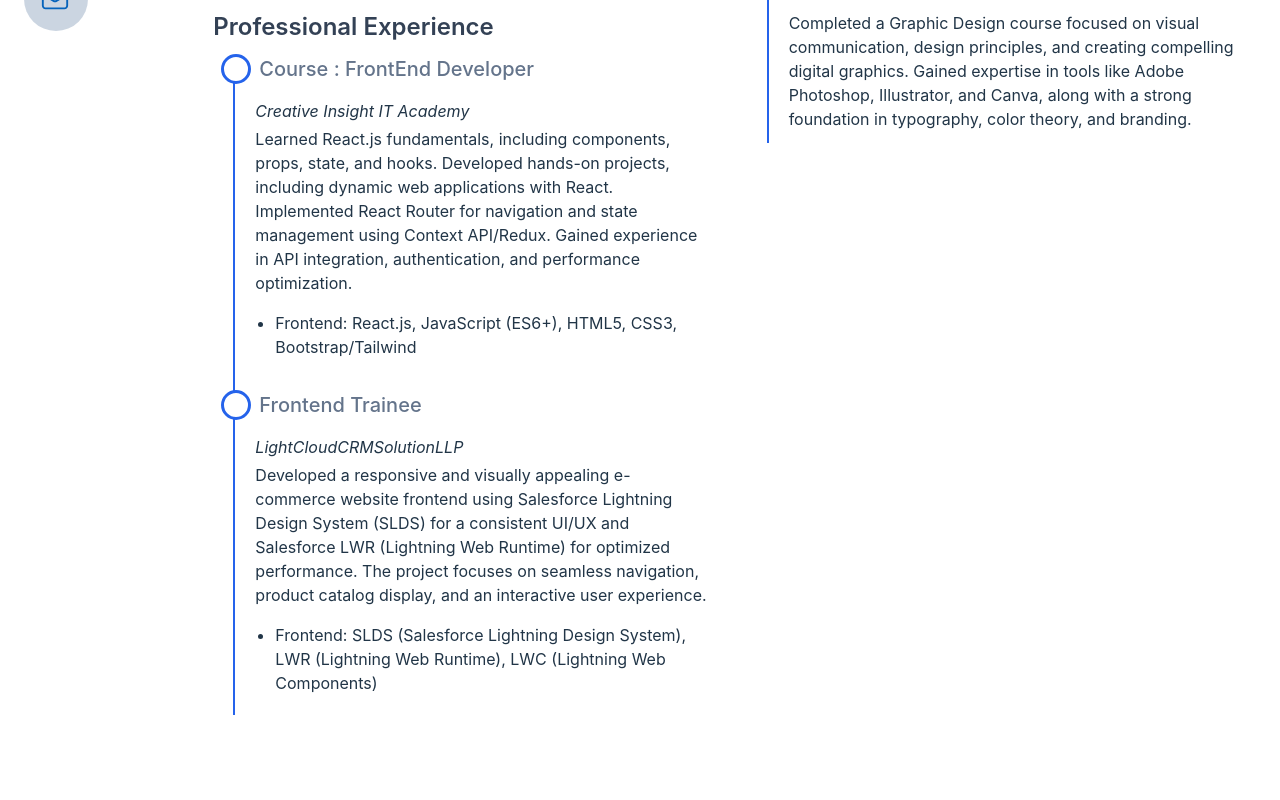
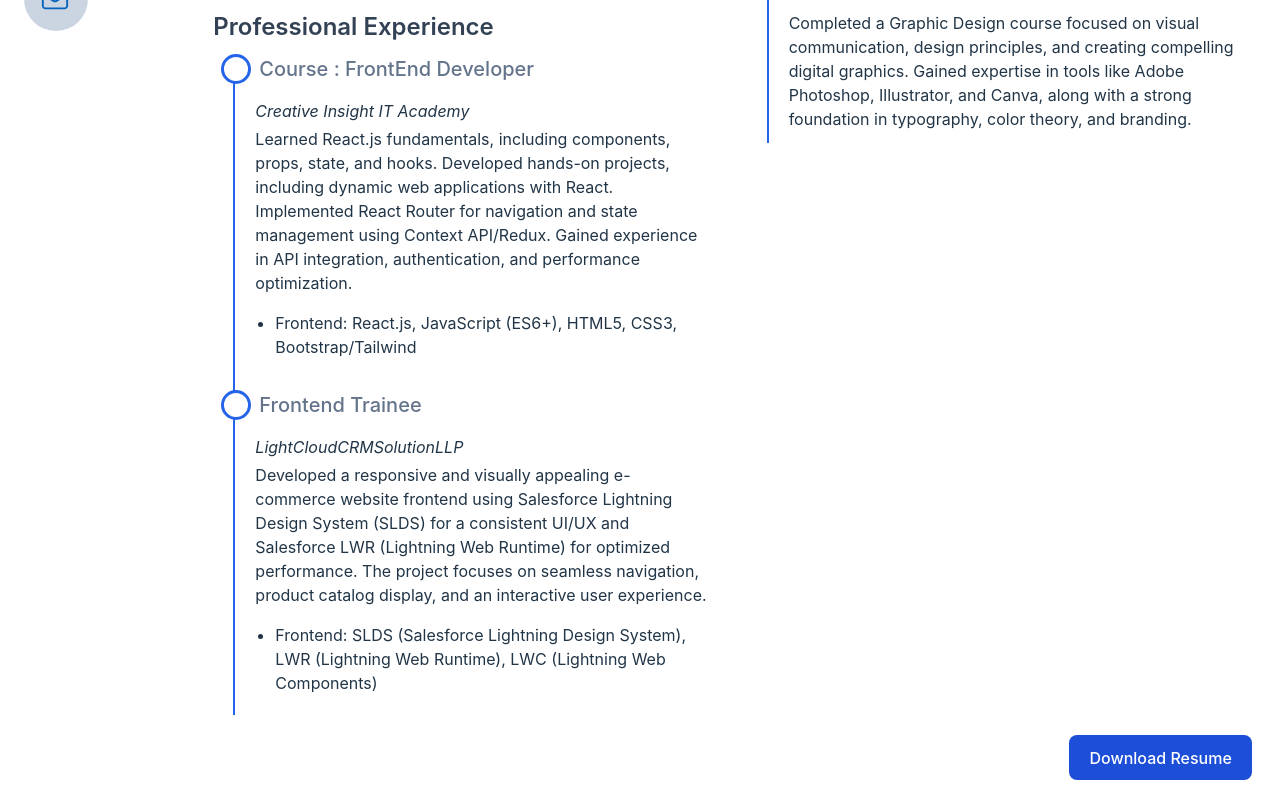
Before and after one commit to Krupali236/my-portfolio, a React (Vite) app: page /resume in a window 1280 px wide. Shown: the part 577-1377 px from the top of the page. Before the commit the page ends 1292 px from the top, so only its background shows below. Built offline with nearby package versions, Linux system fonts and the light colour scheme.

Commit message:
download resume add

```diff
--- a/src/pages/Home.jsx
+++ b/src/pages/Home.jsx
@@ -43,6 +43,7 @@ export default function Home() {
               />
             </a>
           </div>
+
         </div>
       </div>
     </>
--- a/src/pages/Resume.jsx
+++ b/src/pages/Resume.jsx
@@ -1,3 +1,5 @@
+import resume from "../../../../Krupali-Lalakiya.pdf"
+
 const Resume = () => {
   return (
     <>
@@ -118,6 +120,18 @@ const Resume = () => {
           </p>
         </div>
       </div>
+      <div className="my-5 float-end me-7">
+        <button className="bg-blue-700 text-white">
+          <a
+            href={resume}
+            className="text-white hover:text-white"
+            download="Krupali-Lalakiya-Resume.pdf"
+          >
+            {" "}
+            Download Resume
+          </a>
+        </button>
+      </div>
     </>
   );
 };
```
